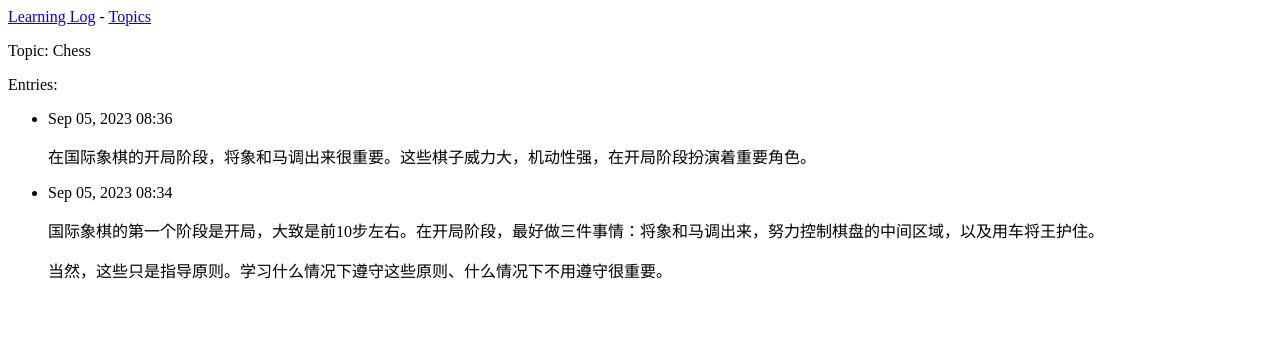
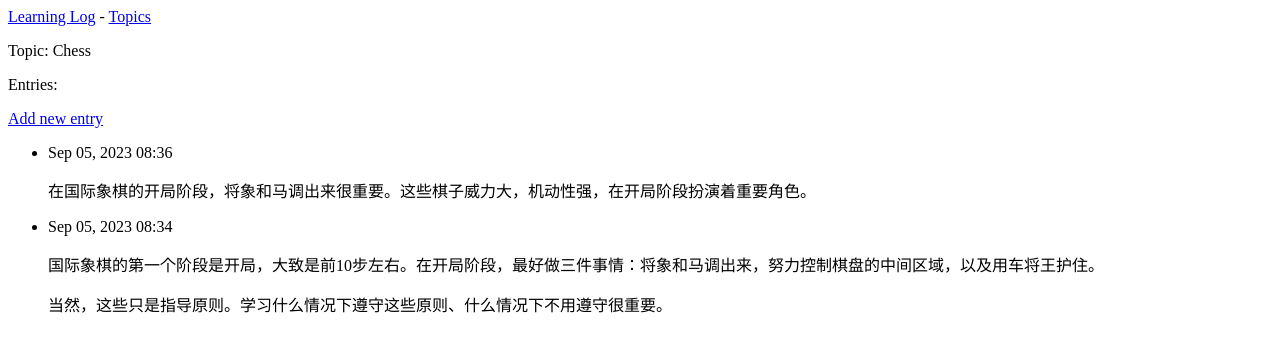
Before and after one commit to manfredma/learning_log, a Django app: page /topics/1/ in a window 1280 px wide. Shown: the top 352 px of the page. Run offline with Django 4.2, Linux system fonts and the light colour scheme; data comes from the database, SQL or seed files in the repository; both versions use the stored data as it was after the commit.

Commit message:
添加entry功能

```diff
--- a/learning_logs/templates/learning_logs/topic.html
+++ b/learning_logs/templates/learning_logs/topic.html
@@ -5,6 +5,9 @@
     <p>Topic: {{ topic }}</p>
 
     <p>Entries:</p>
+    <p>
+        <a href="{% url 'learning_logs:new_entry' topic.id %}">Add new entry</a>
+    </p>
     <ul>
         {% for entry in entries %}
             <li>
--- a/learning_logs/urls.py
+++ b/learning_logs/urls.py
@@ -12,4 +12,5 @@ urlpatterns = [
     path('topics/', views.topics, name='topics'),
     path('topics/<int:topic_id>/', views.topic, name='topic'),
     path('new_topic/', views.new_topic, name='new_topic'),
+    path('new_entry/<int:topic_id>/', views.new_entry, name='new_entry'),
 ]
--- a/learning_logs/views.py
+++ b/learning_logs/views.py
@@ -1,6 +1,6 @@
 from django.shortcuts import render, redirect
 from .models import Topic
-from .forms import TopicForm
+from .forms import TopicForm, EntryForm
 
 
 # Create your views here.
@@ -39,3 +39,23 @@ def new_topic(request):
     # 显示空表单或提示表单数据无效
     context = {'form': form}
     return render(request, 'learning_logs/new_topic.html', context)
+
+
+def new_entry(request, topic_id):
+    """在特定主题中添加条目"""
+    topic = Topic.objects.get(id=topic_id)
+    if request.method != 'POST':
+        # 未提交数据: 创建一个新表单
+        form = EntryForm()
+    else:
+        # POST 提交的数据, 对数据进行处理
+        form = EntryForm(data=request.POST)
+        if form.is_valid():
+            new_entry = form.save(commit=False)
+            new_entry.topic = topic
+            new_entry.save()
+            return redirect('learning_logs:topic', topic_id=topic_id)
+
+    # 显示空表单或显示表单无效
+    context = {'topic': topic, 'form': form}
+    return render(request, 'learning_logs/new_entry.html', context)
```
Also changed, not shown: learning_logs/forms.py (+9 -1 lines), learning_logs/templates/learning_logs/new_entry.html (added, +14 -0 lines), db.sqlite3.
